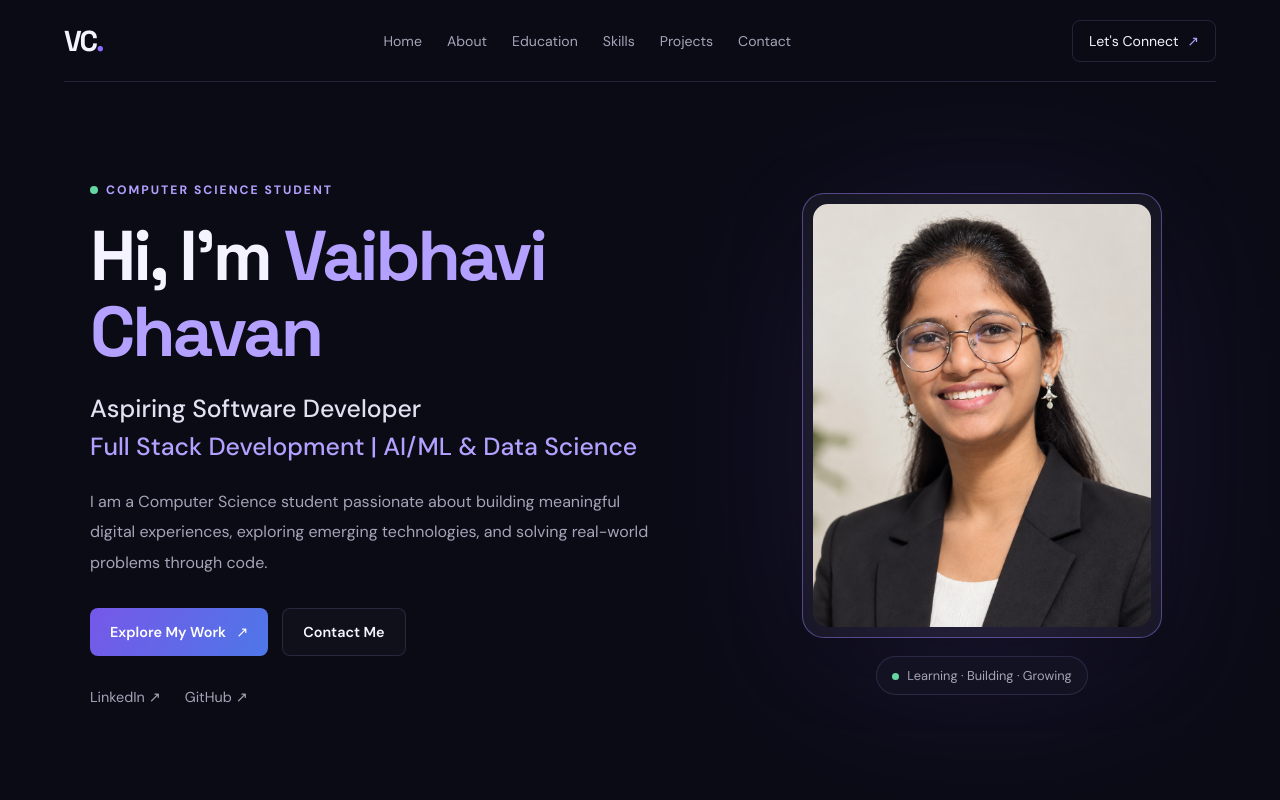
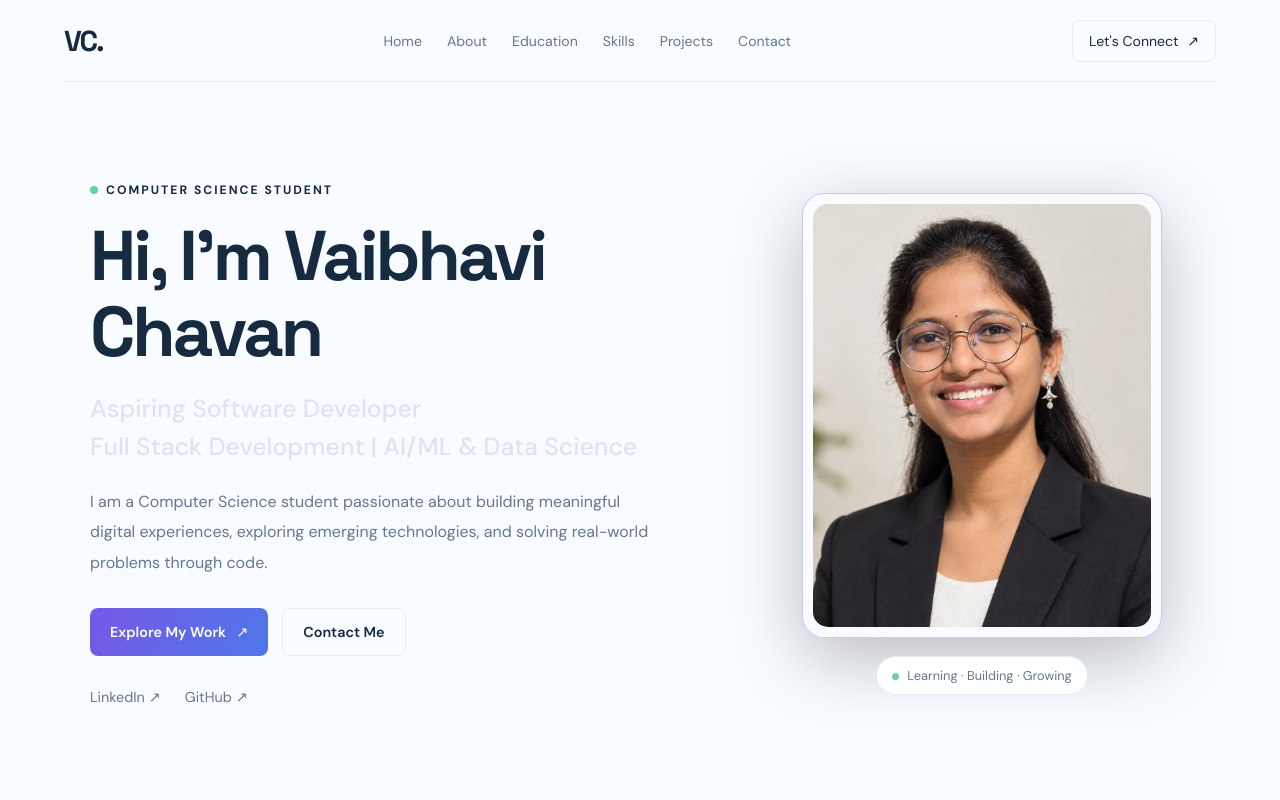
Before and after one commit to vaibhavic330-code/VaibhaviPortfolio, a React (Vite) app: page / in a window 1280 px wide. Shown: the top 800 px of the page. Built offline with nearby package versions, Linux system fonts and the light colour scheme.

Commit message:
Redesign portfolio with recruiter-focused sections

```diff
--- a/src/index.css
+++ b/src/index.css
@@ -2,18 +2,21 @@
 
 :root {
   font-family: "DM Sans", sans-serif;
-  color: #f4f3ff;
-  background: #0b0b16;
+  color: #172b40;
+  background: #f8fbff;
   font-synthesis: none;
   text-rendering: optimizeLegibility;
 
-  --background: #0b0b16;
-  --card: #121222;
-  --text: #f4f3ff;
-  --muted: #a5a4b8;
-  --purple: #8b6bff;
-  --purple-light: #b4a0ff;
-  --border: rgba(181, 170, 255, 0.15);
+  --background: #f8fbff;
+  --card: #ffffff;
+  --text: #172b40;
+  --muted: #65788c;
+
+  --blue: #48a5ed;
+  --blue-dark: #2478bd;
+  --blue-pale: #edf7ff;
+  --blue-border: #d5eafb;
+  --border: #e2edf6;
 }
 
 * {
@@ -44,6 +47,6 @@ textarea {
 }
 
 ::selection {
-  color: white;
-  background: #7658e8;
+  color: #ffffff;
+  background: #2478bd;
 }
```
Also changed, not shown: 1 other file (tests, documents, lock files or other folders).
